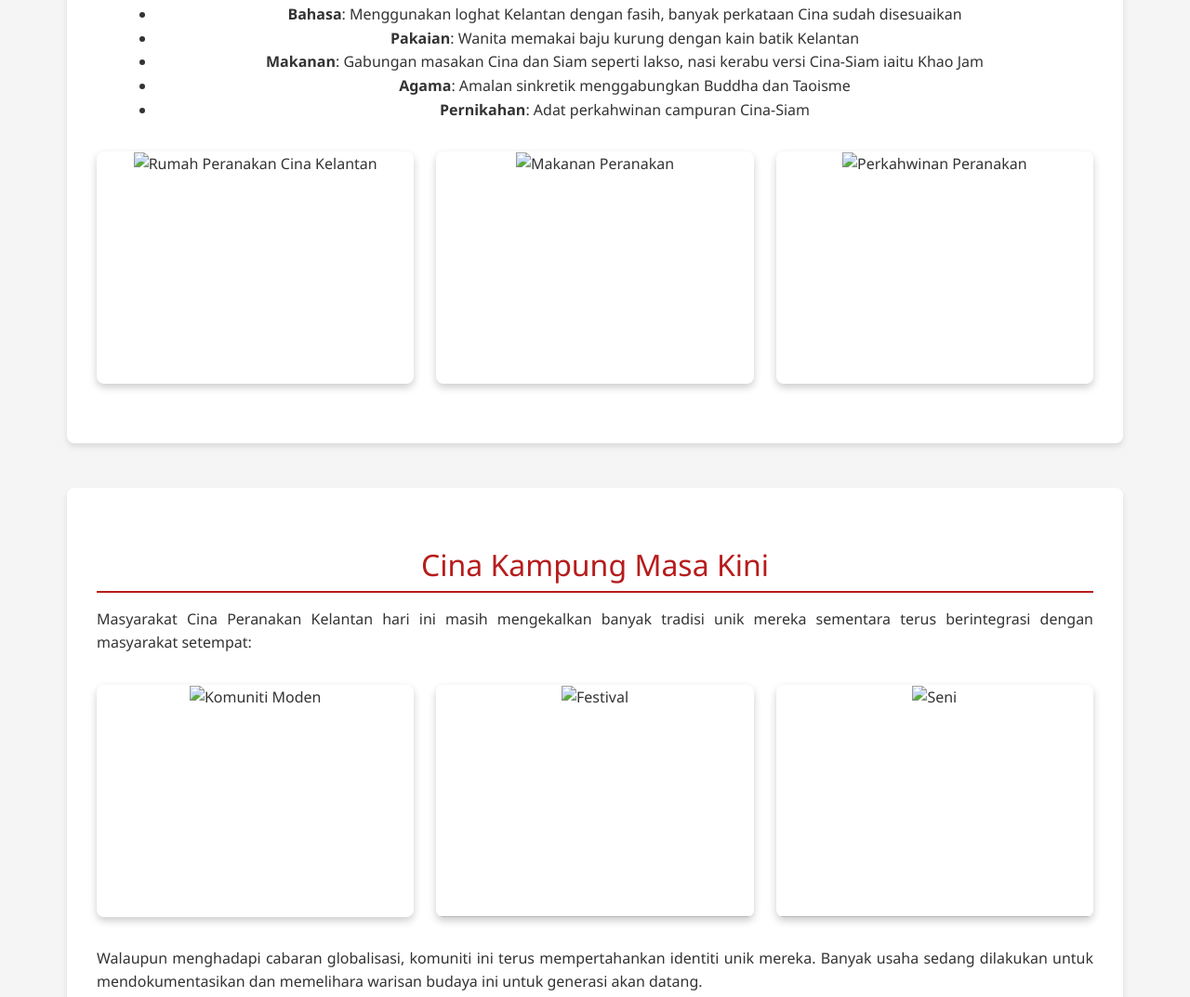
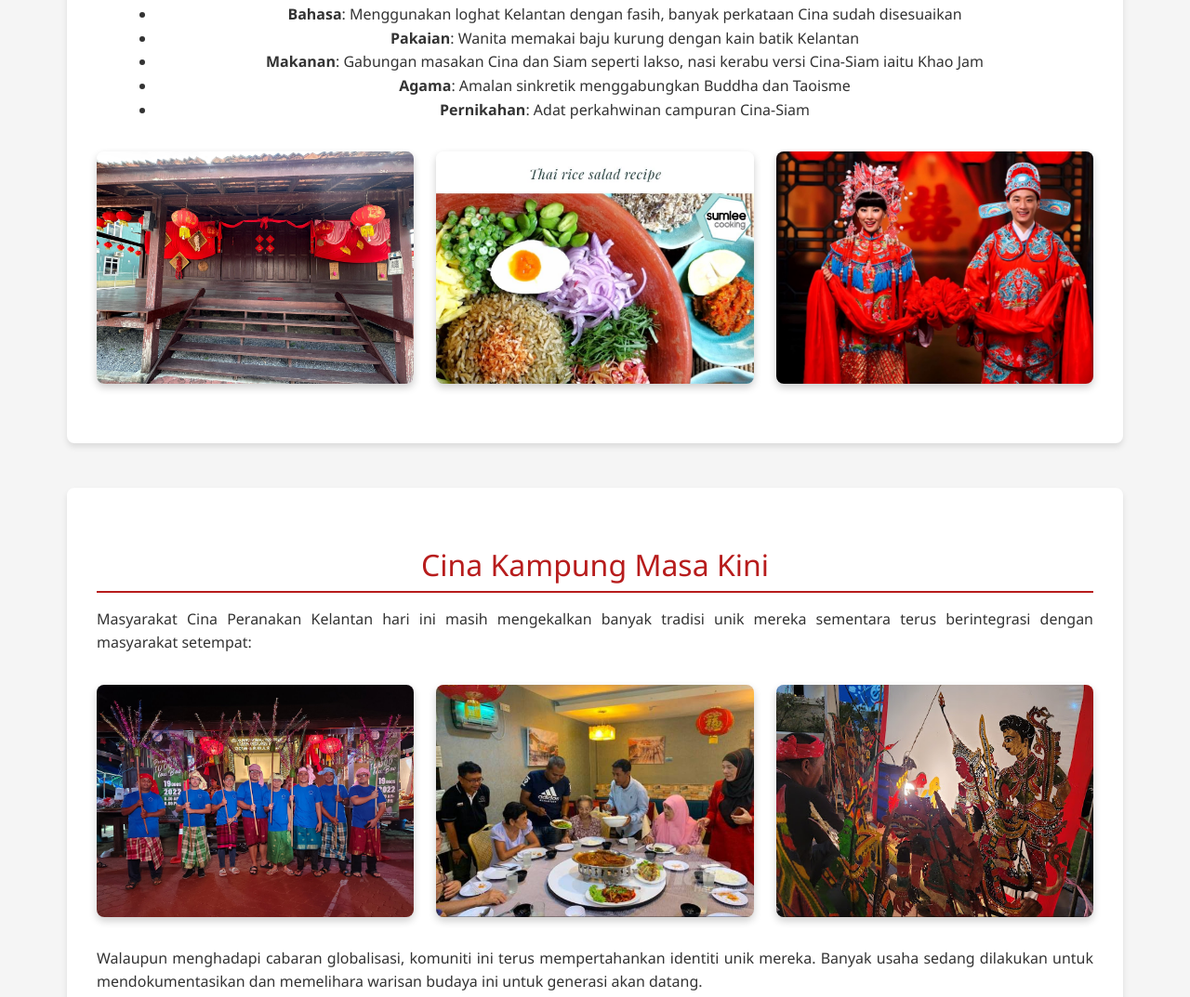
Before and after one commit to KHAINERN/Hok-Kam-Ji, a plain HTML site: page hkjsejarah.html in a window 1280 px wide. Shown: the part 1927-3000 px from the top of the page at 93% size. Drawn offline with nearby package versions, Linux system fonts and the light colour scheme.

Commit message:
Update hkjsejarah.html

```diff
--- a/hkjsejarah.html
+++ b/hkjsejarah.html
@@ -293,15 +293,15 @@
 
             <div class="gallery">
                 <div class="gallery-item">
-                    <img src="image/rumah kayu.jpg" alt="Rumah Peranakan Cina Kelantan" class="gallery-img">
+                    <img src="rumah kayu.jpg" alt="Rumah Peranakan Cina Kelantan" class="gallery-img">
                     <div class="caption">Seni bina rumah Cina Peranakan yang menggabungkan unsur Cina dan Siam</div>
                 </div>
                 <div class="gallery-item">
-                    <img src="image/khaojam.jpg" alt="Makanan Peranakan" class="gallery-img">
+                    <img src="khaojam.jpg" alt="Makanan Peranakan" class="gallery-img">
                     <div class="caption">Makanan khas Cina Peranakan Kelantan - Laksam</div>
                 </div>
                 <div class="gallery-item">
-                    <img src="image/perkahwinan.jpg" alt="Perkahwinan Peranakan" class="gallery-img">
+                    <img src="perkahwinan.jpg" alt="Perkahwinan Peranakan" class="gallery-img">
                     <div class="caption">Pakaian pengantin Peranakan yang unik</div>
                 </div>
             </div>
@@ -313,15 +313,15 @@
 
             <div class="gallery">
                 <div class="gallery-item">
-                    <img src="image/festivalppck.jpg" alt="Komuniti Moden" class="gallery-img">
+                    <img src="festivalppck.jpg" alt="Komuniti Moden" class="gallery-img">
                     <div class="caption">Generasi muda Cina Peranakan masa kini</div>
                 </div>
                 <div class="gallery-item">
-                    <img src="image/komuniti.jpeg" alt="Festival" class="gallery-img">
+                    <img src="komuniti.jpeg" alt="Festival" class="gallery-img">
                     <div class="caption">Sambutan Tahun Baru Cina ala Kelantan</div>
                 </div>
                 <div class="gallery-item">
-                    <img src="image/wk.jpg" alt="Seni" class="gallery-img">
+                    <img src="wk.jpg" alt="Seni" class="gallery-img">
                     <div class="caption">Seni Wayang Kulit Cina-Siam</div>
                 </div>
             </div>
```
